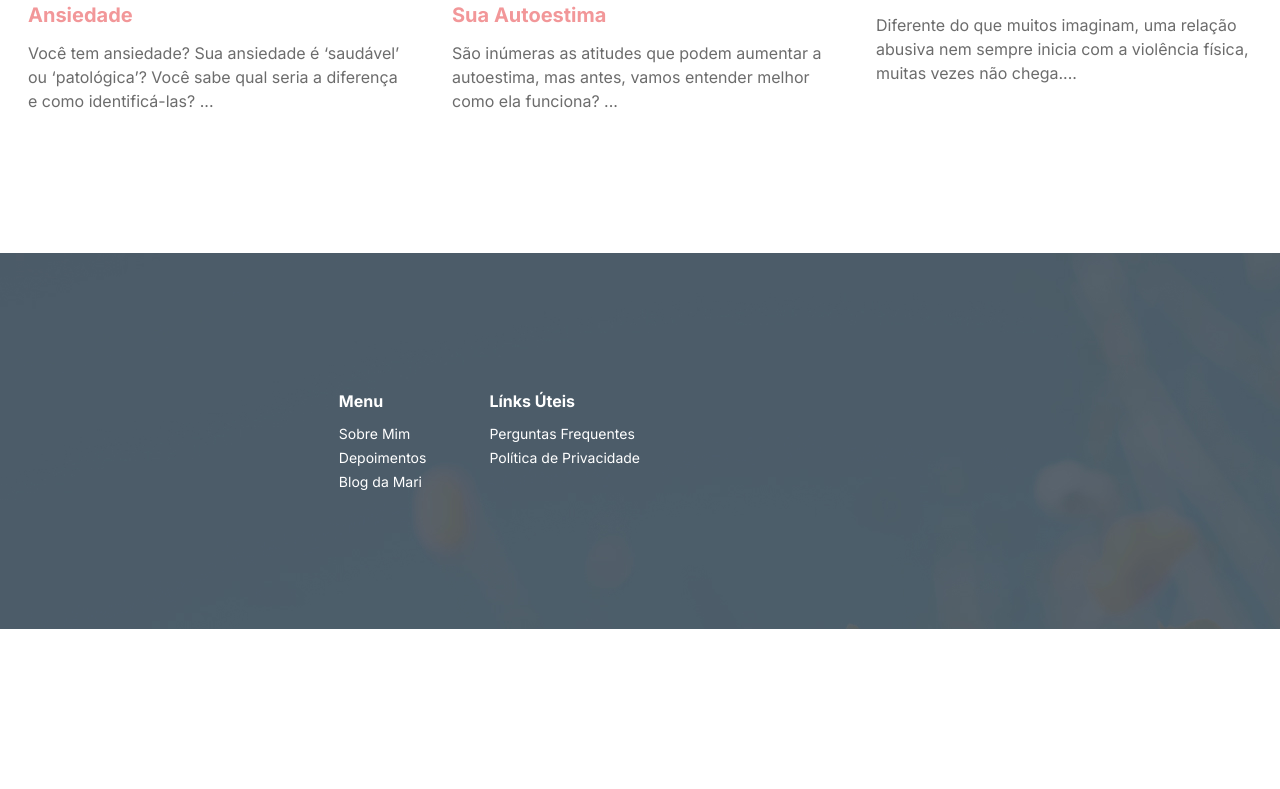
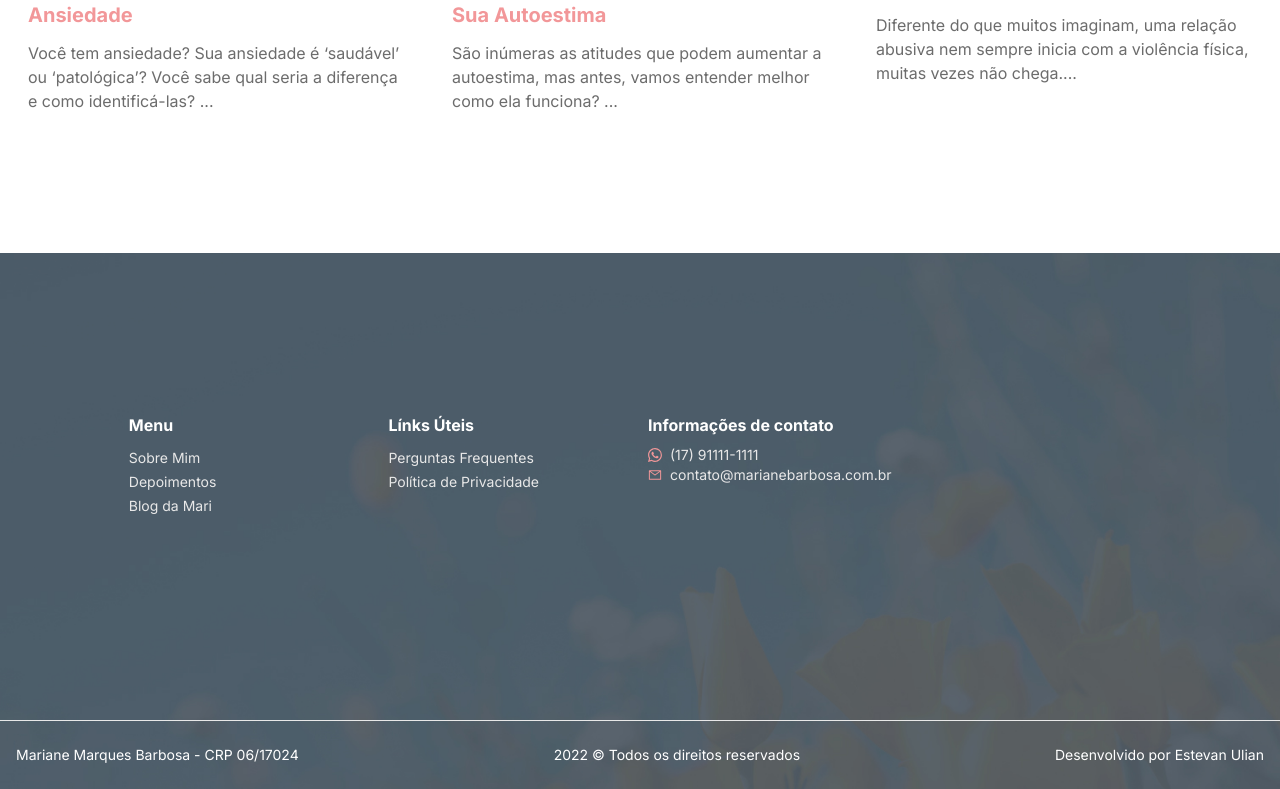
Before and after one commit to estevan-ulian/mariane-barbosa-website, a Next.js app: page / in a window 1280 px wide. Shown: the part 4783-5572 px from the top of the page. Before the commit the page ends 5412 px from the top, so only its background shows below. Built offline with nearby package versions, Linux system fonts and the light colour scheme.

Commit message:
Home layout

```diff
--- a/package.json
+++ b/package.json
@@ -12,6 +12,7 @@
     "next": "12.2.0",
     "react": "18.2.0",
     "react-dom": "18.2.0",
+    "react-icons": "^4.4.0",
     "typescript": "^4.7.4"
   },
   "devDependencies": {
--- a/src/components/Footer.tsx
+++ b/src/components/Footer.tsx
@@ -1,26 +1,42 @@
 import Link from "next/link";
+import { BsWhatsapp } from 'react-icons/bs'
+import { AiOutlineMail } from 'react-icons/ai'
 
 export default function Footer() {
     return (
         <>
-            <footer className="flex justify-center py-2 w-full bg-footer">
-                <div className="mx-auto max-w-[1360px] py-16 md:py-32 px-4">
-                    <div className="grid lg:grid-cols-4">
+            <footer className="flex justify-center pt-8 pb-36 w-full bg-footer bg-no-repeat bg-cover relative">
+                <div className="mx-auto max-w-[1360px] md:py-32 px-4">
+                    <div className="grid sm:grid-cols-2 md:grid-cols-3 lg:grid-cols-4 gap-4">
                         <div className="columns-1">
                             <h4 className="text-whiteColor font-bold mb-2">Menu</h4>
                             <ul>
-                                <li><Link href=""><a className="text-whiteColor text-sm">Sobre Mim</a></Link></li>
-                                <li><Link href=""><a className="text-whiteColor text-sm">Depoimentos</a></Link></li>
-                                <li><Link href=""><a className="text-whiteColor text-sm">Blog da Mari</a></Link></li>
+                                <li><Link href=""><a className="text-lightColor text-sm">Sobre Mim</a></Link></li>
+                                <li><Link href=""><a className="text-lightColor text-sm">Depoimentos</a></Link></li>
+                                <li><Link href=""><a className="text-lightColor text-sm">Blog da Mari</a></Link></li>
                             </ul>
                         </div>
                         <div className="columns-1">
                             <h4 className="text-whiteColor font-bold mb-2">Línks Úteis</h4>
                             <ul>
-                                <li><Link href=""><a className="text-whiteColor text-sm">Perguntas Frequentes</a></Link></li>
-                                <li><Link href=""><a className="text-whiteColor text-sm">Política de Privacidade</a></Link></li>
+                                <li><Link href=""><a className="text-lightColor text-sm">Perguntas Frequentes</a></Link></li>
+                                <li><Link href=""><a className="text-lightColor text-sm">Política de Privacidade</a></Link></li>
                             </ul>
                         </div>
+                        <div className="columns-1">
+                            <h4 className="text-whiteColor font-bold mb-2">Informações de contato</h4>
+                            <ul>
+                                <li><Link href=""><a className="text-lightColor text-sm flex items-center gap-2"><BsWhatsapp className="text-secondaryColor-700" /> (17) 91111-1111</a></Link></li>
+                                <li><Link href=""><a className="text-lightColor text-sm flex items-center gap-2 "><AiOutlineMail className="text-secondaryColor-700" /> contato@marianebarbosa.com.br</a></Link></li>
+                            </ul>
+                        </div>
+                    </div>
+                </div>
+                <div className="absolute bottom-0 left-0 w-full py-6  border-t border-t-lightColor">
+                    <div className="mx-auto max-w-[1360px] flex flex-wrap justify-between px-4 items-center">
+                        <span className="text-whiteColor text-sm">Mariane Marques Barbosa - CRP 06/17024</span>
+                        <span className="text-whiteColor text-sm">2022 © Todos os direitos reservados</span>
+                        <span className="text-whiteColor text-sm">Desenvolvido por <a href="https://ulian.biz" target='_blank' rel="noreferrer">Estevan Ulian</a></span>
                     </div>
                 </div>
             </footer>
--- a/src/pages/index.tsx
+++ b/src/pages/index.tsx
@@ -215,7 +215,7 @@ export default function Home() {
 
                 <article className="cursor-pointer">
                   <div className="w-full relative">
-                    <Image src='/images/4-tecnicas-que-ajudam-a-controlar-a-ansiedade.jpg' layout="responsive" width={384} height={214} alt='blog' />
+                    <Image src='/images/relacao-abusiva-10-sinais-de-alerta.jpg' layout="responsive" width={384} height={214} alt='blog' />
                   </div>
                   <div className="p-3">
                     <h4 className="text-xl font-bold text-secondaryColor-700 mt-4 mb-3">Relação Abusiva: 10 Sinais De Alerta</h4>
```
Also changed, not shown: 1 other file (tests, documents, lock files or other folders).
